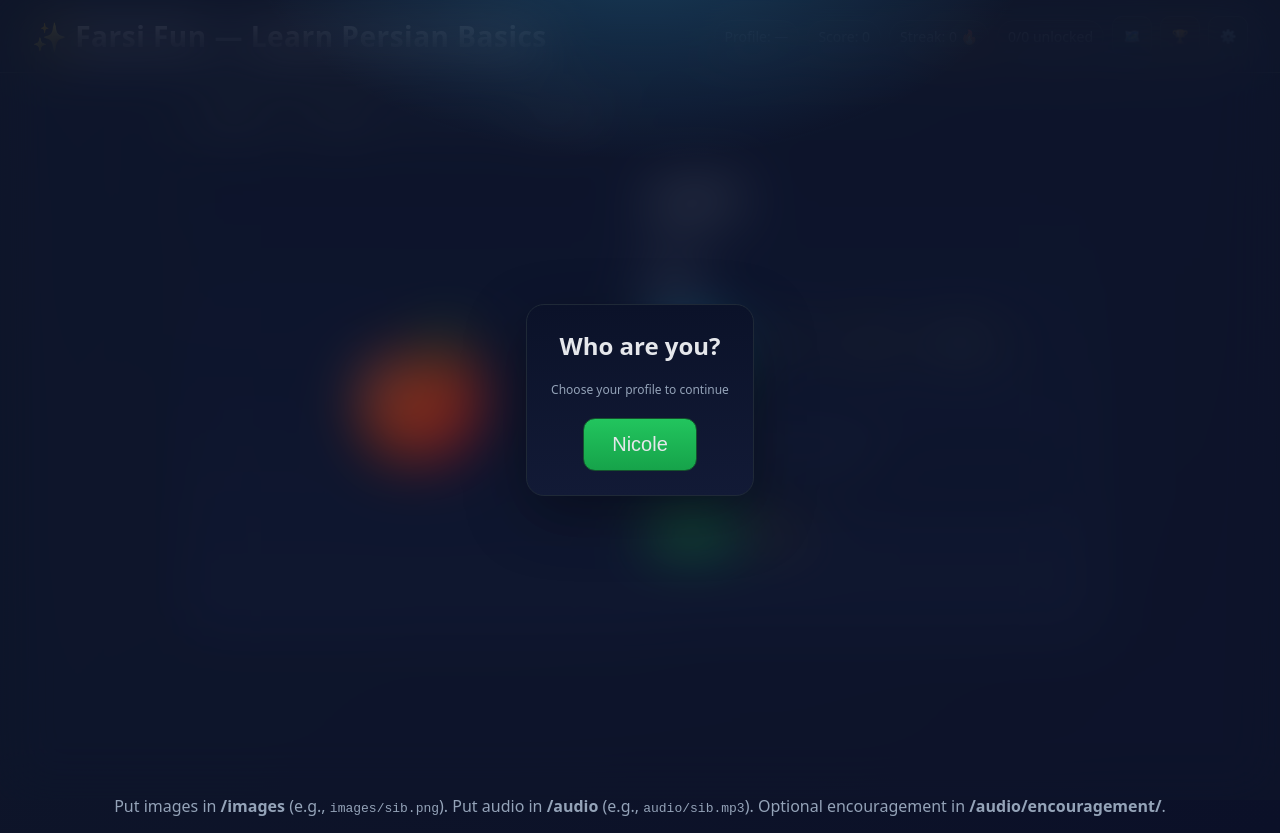
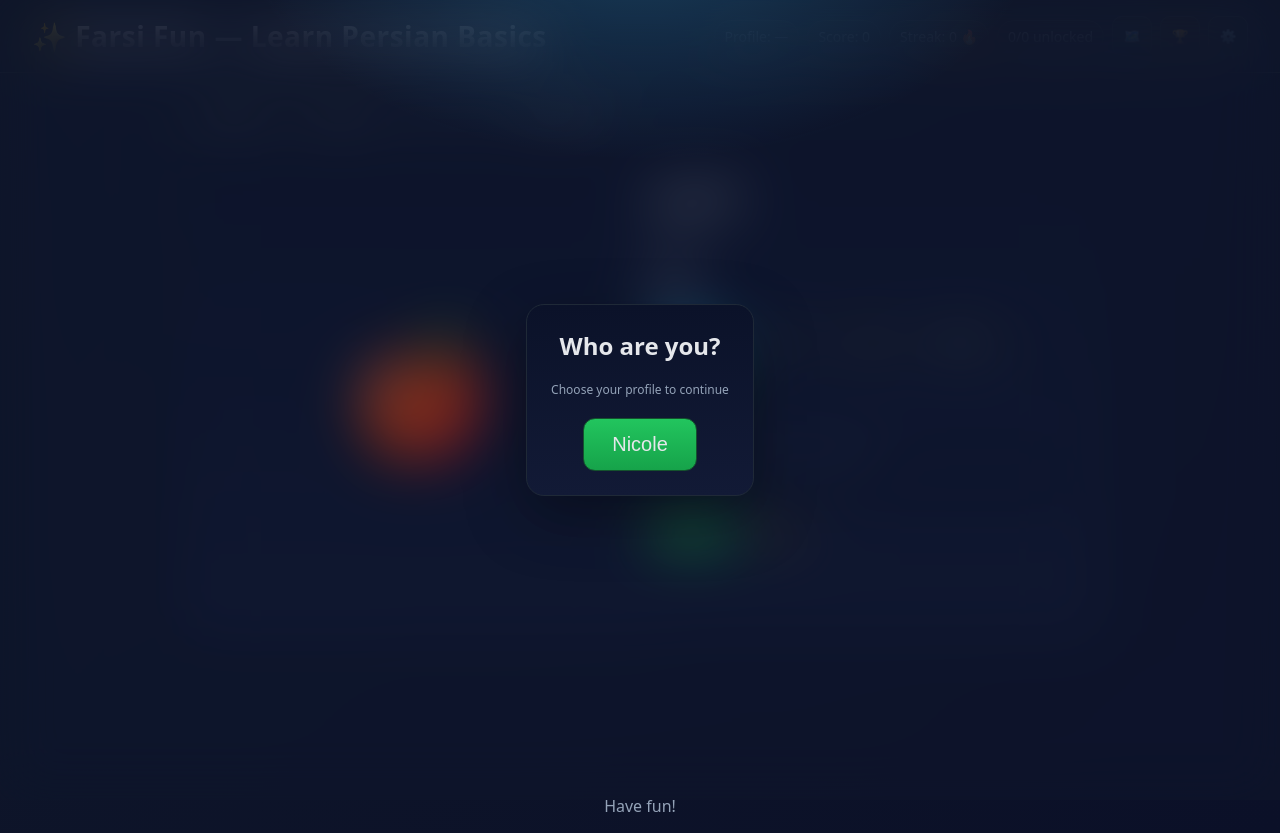
Before and after one commit to Vashtag/Farsi, a plain HTML site: page index.html in a window 1280 px wide. Drawn offline with nearby package versions, Linux system fonts and the light colour scheme.

Commit message:
Update index.html

```diff
--- a/index.html
+++ b/index.html
@@ -189,7 +189,7 @@
 </main>
 
 <footer style="padding:16px;text-align:center;color:#94a3b8">
-  Put images in <b>/images</b> (e.g., <code>images/sib.png</code>). Put audio in <b>/audio</b> (e.g., <code>audio/sib.mp3</code>). Optional encouragement in <b>/audio/encouragement/</b>.
+  Have fun!
 </footer>
 
 <div id="celebration" class="cele-msg" style="display:none">let's goooooo 🎉</div>
```
